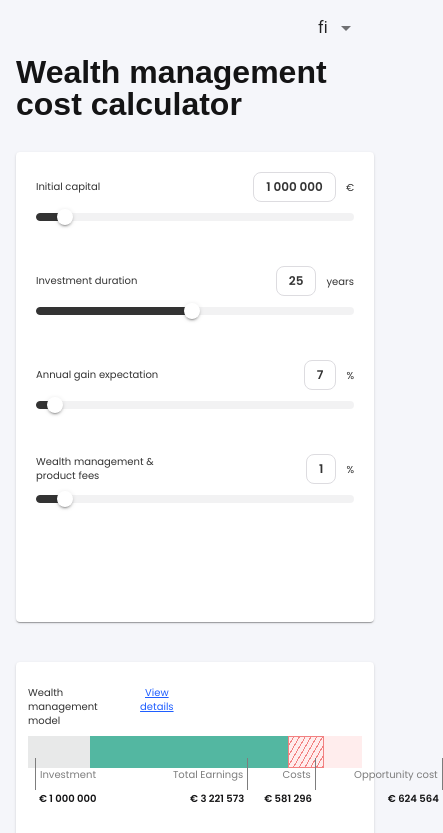
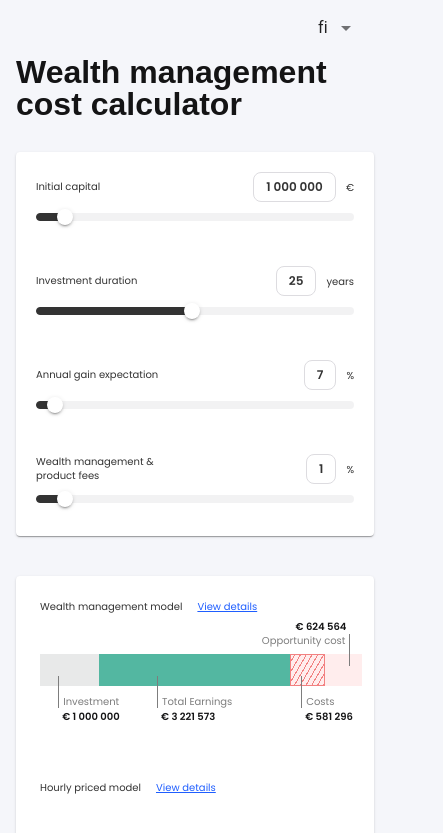
Before and after one commit to grinroman/wealth-management-calculator, a React (Create React App) app: page / in a window 390 px wide. Shown: the top 833 px of the page, 443 px wide, since content can reach past the window. Built offline with nearby package versions, Linux system fonts and the light colour scheme; a web font is replaced by a local one.

Commit message:
dev: adjustments^ legends, charts, modal total

```diff
--- a/src/components/Calculator/calculator.module.scss
+++ b/src/components/Calculator/calculator.module.scss
@@ -28,6 +28,9 @@
     @media (max-width: 900px) {
       padding: 20px;
       gap: 32px;
+
+      min-height: auto;
+      height: auto;
     }
   }
 
@@ -36,7 +39,10 @@
     padding: 46px 46px 46px 20px;
 
     @media (max-width: 900px) {
-      padding: 24px 12px;
+      padding: 24px 12px 1px 24px;
+
+      min-height: auto;
+      height: auto;
     }
   }
 }
--- a/src/components/Calculator/index.tsx
+++ b/src/components/Calculator/index.tsx
@@ -193,6 +193,7 @@ const Calculator: React.FC = () => {
                 label={t('outputs.models.hpm')}
                 initialCapital={initialCapital}
                 chartInfo={stateHPM}
+                isHPM
               />
             )}
             {stateNCM && (
--- a/src/components/ChartComponent/chart-component.module.scss
+++ b/src/components/ChartComponent/chart-component.module.scss
@@ -8,6 +8,7 @@
 
   @media (max-width: 768px) {
     flex-direction: column-reverse;
+    gap: 40px;
   }
 
   &__heading {
@@ -21,15 +22,13 @@
     min-width: 13%;
     max-width: 13%;
 
-    gap: 10px;
+    @media (max-width: 768px) {
+      min-width: 100%;
+      max-width: 100%;
 
-    @media (max-width: 768px) {
       flex-direction: row;
-
-      gap: 5px;
-
-      min-width: 45%;
-      max-width: 45%;
+      justify-content: flex-start;
+      gap: 15px;
     }
   }
 }
--- a/src/components/ChartComponent/index.tsx
+++ b/src/components/ChartComponent/index.tsx
@@ -12,18 +12,27 @@ import styles from './chart-component.module.scss';
 import { ChartBarItem } from './partials/ChartBarItem';
 import { OutputCostsEarningsIterationType } from 'types/OutputCostsEarningsIterationType';
 import { useTranslation } from 'react-i18next';
+import { Breakpoint, useBreakpoints } from 'components/hooks/useBreakpoints';
 
 type ChartComponentProps = {
   label: string;
   initialCapital: number;
   chartInfo: OutputCostsEarningsIterationType & { opportynityCosts?: number };
+  isHPM?: boolean;
 };
 
 const ChartComponent: React.FC<ChartComponentProps> = ({
   label,
   initialCapital,
   chartInfo,
+  isHPM,
 }) => {
+  const [isTablet, setIsTablet] = useState<boolean>(false);
+
+  useBreakpoints((breakpoint) => {
+    setIsTablet(breakpoint <= Breakpoint.TABLET);
+  });
+
   const {
     startingBalanceArr,
     earningArr,
@@ -67,6 +76,8 @@ const ChartComponent: React.FC<ChartComponentProps> = ({
         title={label}
         handleClose={closeModalHandler}
         isOpen={open}
+        earningsTotal={earningsTotal}
+        costsTotal={costsTotal}
         startingBalanceArr={startingBalanceArr}
         earningArr={earningArr}
         costsArr={costsArr}
@@ -80,7 +91,6 @@ const ChartComponent: React.FC<ChartComponentProps> = ({
             label={t('outputs.bars.investment')}
             value={initialCapital}
             color="grey"
-            isAsPc
           />
         ) : null}
 
@@ -90,8 +100,7 @@ const ChartComponent: React.FC<ChartComponentProps> = ({
             label={t('outputs.bars.totalEarnings')}
             value={earningsTotal}
             color="green"
-            // ifNeedToMiddle={initialCapitalPercent < 2}
-            ifNeedToGetUp={totalEarningsPercent < 30}
+            ifNeedToGetUp={totalEarningsPercent < (isTablet ? 60 : 30)}
           />
         ) : null}
 
@@ -101,7 +110,7 @@ const ChartComponent: React.FC<ChartComponentProps> = ({
             label={t('outputs.bars.costs')}
             value={-costsTotal}
             color="red1"
-            // ifNeedToGetUp={totalEarningsPercent - constsPercent <= 20}
+            ifNeedToReverseTip={isHPM}
           />
         ) : null}
 
@@ -111,7 +120,8 @@ const ChartComponent: React.FC<ChartComponentProps> = ({
             label={t('outputs.bars.compoundInterest')}
             value={opportynityCosts}
             color="red2"
-            ifNeedToMiddle
+            // ifNeedToMiddle={oportynityCostsPercent >= 20}
+            ifNeedToGetUp
           />
         ) : null}
       </Stack>
--- a/src/components/ChartComponent/partials/ChartBarItem/chart-bar-item.module.scss
+++ b/src/components/ChartComponent/partials/ChartBarItem/chart-bar-item.module.scss
@@ -1,4 +1,30 @@
 @import 'src/styles/mixins.scss';
+
+.isRed1 {
+  background: repeating-linear-gradient(
+    -60deg,
+    get-color(redded, base),
+    get-color(redded, base) 1px,
+    get-color(redded, secondary) 1px,
+    get-color(redded, secondary) 5px
+  );
+  border: 1.6px solid get-color(redded, base);
+}
+
+.isRed2 {
+  background: get-color(redded, secondary);
+  border: 1.6px solid get-color(redded, secondary);
+}
+
+.isGrey {
+  background: get-color(lightgreyed, base);
+  border: 1.6px solid get-color(lightgreyed, base);
+}
+
+.isGreen {
+  background: get-color(greened, base);
+  border: 1.6px solid get-color(greened, base);
+}
 
 .root {
   height: 32px;
@@ -7,7 +33,6 @@
 
   &__tip {
     min-width: 100px;
-    max-width: 150px;
     display: flex;
     flex-direction: column;
     gap: 4px;
@@ -15,15 +40,6 @@
     position: absolute;
     top: 70%;
     left: 30%;
-
-    @media (max-width: 900px) {
-      left: initial;
-      right: 20%;
-
-      border-radius: 4px;
-
-      align-items: end;
-    }
 
     &__label,
     &__pricing {
@@ -35,106 +51,54 @@
 
       padding-top: 10px;
 
-      width: content-fit;
       min-height: 32px;
 
       display: flex;
       flex-direction: column;
       justify-content: flex-end;
 
-      @media (max-width: 900px) {
-        border-left: none;
-        border-right: 1px solid get-color(greyed, base);
-
-        justify-content: flex-start;
-        align-items: end;
-
-        padding-left: 0;
-        padding-right: 4px;
-      }
-    }
-
-    &__pricing {
-      height: auto;
-
-      @media (max-width: 900px) {
-        padding-right: 4px;
+      &__pricing {
+        height: auto;
       }
     }
   }
 }
 
-.isAsPcTip {
-  @media (max-width: 900px) {
-    top: 70%;
-    left: 10%;
+.tipBottomReverse {
+  min-width: 140px;
+  gap: 2px;
 
-    border-radius: none;
+  position: absolute;
+  top: 70%;
+  left: initial;
+  right: 30%;
 
-    align-items: initial;
-  }
-}
-
-.isAsPcLabel {
-  @media (max-width: 900px) {
-    border-right: none;
-    border-left: 1px solid get-color(greyed, base);
-
-    padding-top: 10px;
-
-    width: content-fit;
-    min-height: 32px;
-
-    display: flex;
-    flex-direction: column;
-    justify-content: flex-start;
-    align-items: start;
-
-    padding-left: 4px;
-  }
-}
-
-.isAsPcPricing {
-  @media (max-width: 900px) {
-    padding-right: none;
-  }
+  align-items: end;
 }
 
 .tipTop {
   min-width: 140px;
   gap: 2px;
 
-  top: -130%;
+  top: -110%;
   left: initial;
-  right: 20%;
+  right: 30%;
 
   flex-direction: column-reverse;
   align-items: end;
-
-  @media (max-width: 900px) {
-    left: initial;
-    right: 50%;
-  }
 }
-
-// .tipTopRight {
-//   min-width: 140px;
-//   gap: 2px;
-
-//   top: -150%;
-//   left: 20%;
-
-//   flex-direction: column-reverse;
-//   align-items: end;
-
-//   @media (max-width: 900px) {
-//     left: initial;
-//     right: 50%;
-//   }
-// }
 
 .labelBottomMiddle {
   left: 50%;
+}
+
+.labelBottomReverse {
+  padding-right: 4px;
+
+  border-left: none;
+  border-right: 1px solid get-color(greyed, base);
+
+  align-items: end;
 }
 
 .labelTop {
@@ -154,14 +118,6 @@
   padding-right: 4px;
 }
 
-.isRed1 {
-  border: 1.6px solid get-color(redded, base);
+.pricingBottomReverse {
+  padding-right: 4px;
 }
-
-.isRed2 {
-  border: 1.6px solid get-color(redded, secondary);
-}
-
-.isGrey {
-  border: 1.6px solid #e8e9e9;
-}
--- a/src/components/ChartComponent/partials/ChartBarItem/index.tsx
+++ b/src/components/ChartComponent/partials/ChartBarItem/index.tsx
@@ -6,16 +6,10 @@ import Typography from 'components/Typography';
 import { splitEvery3DigitWithSpace } from 'calculations/common/splitEvery3DigitWithSpace';
 
 enum Color {
-  grey = '#E8E9E9',
-  green = '#53B7A1',
-  red1 = `repeating-linear-gradient(
-    -60deg,
-    #F28181,
-    #F28181 1px,
-    #ffeded 1px,
-    #ffeded 5px
-  );`,
-  red2 = '#ffeded',
+  grey = 'isGrey',
+  green = 'isGreen',
+  red1 = `isRed1`,
+  red2 = 'isRed2',
 }
 
 type ChartBarItemProps = {
@@ -25,8 +19,7 @@ type ChartBarItemProps = {
   color: 'grey' | 'green' | 'red1' | 'red2';
   ifNeedToGetUp?: boolean;
   ifNeedToMiddle?: boolean;
-  isAsPc?: boolean;
-  ifNeedToGetUpAndReverse?:boolean;
+  ifNeedToReverseTip?: boolean;
 };
 
 export const ChartBarItem: React.FC<ChartBarItemProps> = ({
@@ -36,37 +29,29 @@ export const ChartBarItem: React.FC<ChartBarItemProps> = ({
   color,
   ifNeedToGetUp,
   ifNeedToMiddle,
-  isAsPc,
-  ifNeedToGetUpAndReverse
+  ifNeedToReverseTip,
 }) => {
   return (
     <Box
       sx={{
-        background: Color[color],
         width: `${percentageWidth}%`,
       }}
-      className={clsx(
-        styles.root,
-        color === 'red1' && styles['isRed1'],
-        color === 'red2' && styles['isRed2'],
-        color === 'grey' && styles['isGrey']
-      )}
+      className={clsx(styles.root, styles[Color[color]])}
     >
       {!!value && (
         <div
           className={clsx(
             styles.root__tip,
-            isAsPc && styles['isAsPcTip'],
             ifNeedToGetUp && styles['tipTop'],
             ifNeedToMiddle && styles['labelBottomMiddle'],
-            // ifNeedToGetUpAndReverse && styles['tipTopRight']
+            ifNeedToReverseTip && styles['tipBottomReverse']
           )}
         >
           <div
             className={clsx(
               styles.root__tip__label,
               ifNeedToGetUp && styles['labelTop'],
-              isAsPc && styles['isAsPcLabel']
+              ifNeedToReverseTip && styles['labelBottomReverse']
             )}
           >
             <Typography preset="subtitle-2" color="greyed" fontFamily="poppins">
@@ -77,7 +62,7 @@ export const ChartBarItem: React.FC<ChartBarItemProps> = ({
             className={clsx(
               styles.root__tip__pricing,
               ifNeedToGetUp && styles['pricingTop'],
-              isAsPc && styles['isAsPcPricing']
+              ifNeedToReverseTip && styles['pricingBottomReverse']
             )}
           >
             <Typography preset="price-2" color="blacked" fontFamily="poppins">
--- /dev/null
+++ b/src/components/hooks/useBreakpoints.ts
@@ -0,0 +1,40 @@
+import { useEffect, useRef } from 'react';
+
+export enum Breakpoint {
+  UNKNOWN = 0,
+  MOBILE = 420,
+  TABLET = 768,
+}
+
+export const useBreakpoints = (
+  callback: (breakpoint: Breakpoint) => void
+): void => {
+  const breakpointRef = useRef<Breakpoint>(Breakpoint.UNKNOWN);
+
+  useEffect(() => {
+    const breakpointsOrder = [Breakpoint.MOBILE, Breakpoint.TABLET];
+
+    const listener = () => {
+      const windowWidth = window.innerWidth;
+      let breakpoint = Breakpoint.UNKNOWN;
+
+      for (let i = 0; i < breakpointsOrder.length; i++) {
+        if (windowWidth >= breakpointsOrder[i]) {
+          breakpoint = breakpointsOrder[i];
+        }
+      }
+
+      if (breakpointRef.current !== breakpoint) {
+        breakpointRef.current = breakpoint;
+
+        callback(breakpoint);
+      }
+    };
+
+    listener();
+
+    window.addEventListener('resize', listener);
+
+    return () => window.removeEventListener('resize', listener);
+  }, []);
+};
--- a/src/i18.ts
+++ b/src/i18.ts
@@ -46,6 +46,7 @@ i18n
             earnings: 'Tuotot',
             costs: 'Kustannukset',
             closingBalance: 'Loppusaldo',
+            total: 'Yhteensä',
           },
         },
       },
@@ -83,6 +84,7 @@ i18n
             earnings: 'Earnings',
             costs: 'Costs',
             closingBalance: 'Closing Balance',
+            total: 'Total',
           },
         },
       },
--- a/src/styles/_index.scss
+++ b/src/styles/_index.scss
@@ -9,6 +9,9 @@ body {
   -webkit-font-smoothing: antialiased;
   -moz-osx-font-smoothing: grayscale;
   background: #f5f6fa;
+
+  width: 100%;
+  height: 100%;
 }
 
 code {
@@ -16,13 +19,25 @@ code {
     monospace;
 }
 
+#root {
+  width: 100%;
+  height: 100%;
+
+  @media (max-width: 900px) {
+    width: auto;
+    height: auto;
+  }
+}
+
 .container {
+  width: 100%;
+  height: 100%;
+
   padding: 0 32px 32px 32px;
   margin: 0 auto;
   max-width: calc(100vw - 32px);
   min-width: calc(100vw - 64px);
   min-height: 100vh;
-  // border: 1px solid red;
 
   @media (max-width: 900px) {
     padding: 0 16px 32px 16px;
--- a/src/styles/variables.scss
+++ b/src/styles/variables.scss
@@ -7,6 +7,9 @@ $am-colors: (
   ),
   greyed: (
     base: #7d7d7d,
+  ),
+  lightgreyed: (
+    base: #e8e9e9,
   ),
   bordered: (
     base: #dddce0,
```
Also changed, not shown: src/components/ChartComponent/partials/ModalDetailedView/index.tsx (+67 -6 lines).
